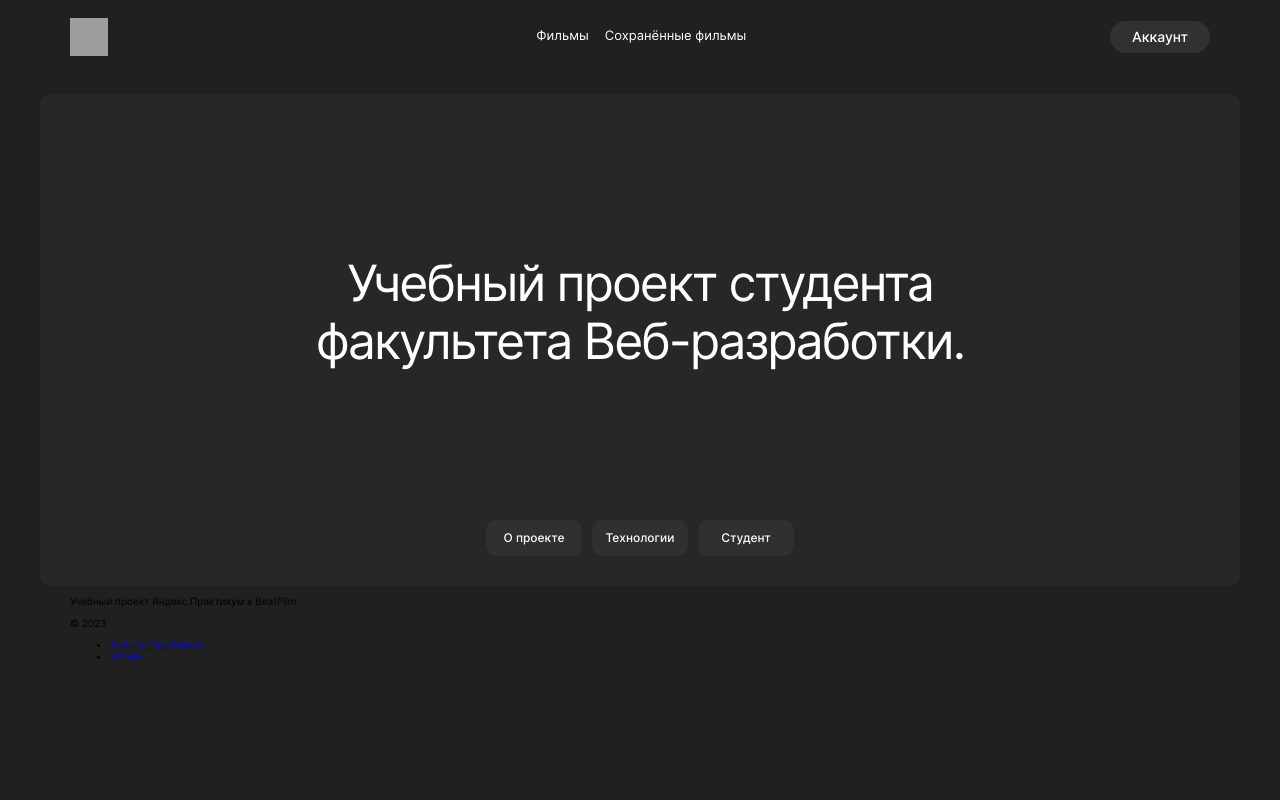
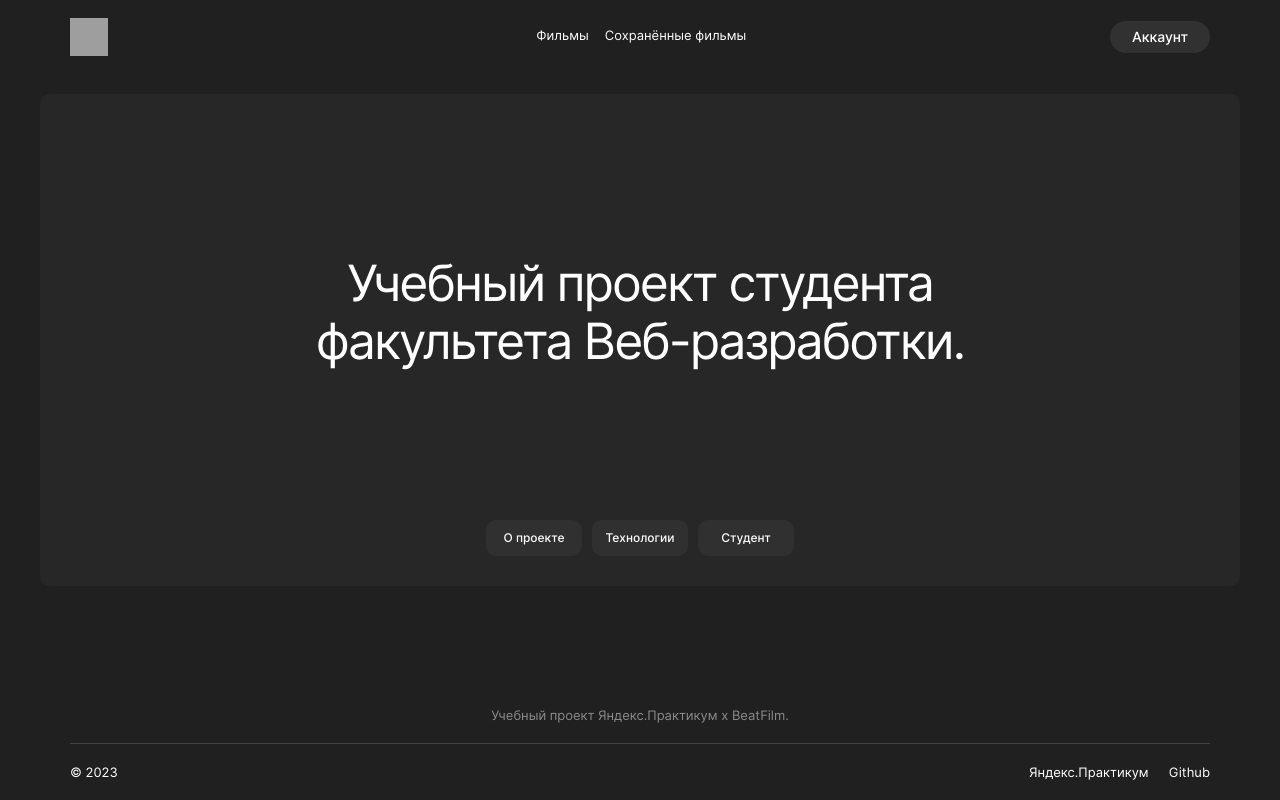
Before and after one commit to Sattturday/movies-explorer-frontend, a React (Create React App) app: page / in a window 1280 px wide. Built offline with nearby package versions, Linux system fonts and the light colour scheme; grey boxes are pictures that could not be loaded.

Commit message:
feat: add Promo and footer

```diff
--- a/src/components/common/Footer/Footer.scss
+++ b/src/components/common/Footer/Footer.scss
@@ -0,0 +1,53 @@
+@import '../../../styles/abstract/constants.scss';
+@import '../../../styles/abstract/mixins.scss';
+@import '../../../styles/abstract/placeholders.scss';
+
+.footer {
+  padding-top: 8rem;
+}
+
+.footer__title {
+  padding-bottom: 2rem;
+  @include footer-text($color-light-m);
+  text-align: center;
+}
+
+.footer__info {
+  padding: 2rem 0;
+  display: flex;
+  justify-content: space-between;
+  border-top: 1px solid $color-light-s;
+
+  @include media-mobile {
+    padding: 3rem 0 2rem;
+    flex-direction: column;
+    align-items: center;
+    gap: 3rem;
+  }
+}
+
+.footer__copyright {
+  @include footer-text($color-light-xl);
+
+  @include media-mobile {
+    color: $color-light-m;
+    order: 2;
+  }
+}
+
+.footer__list {
+  @include list;
+  display: flex;
+  gap: 2rem;
+
+  @include media-mobile {
+    flex-direction: column;
+    align-items: center;
+    gap: 1.2rem;
+  }
+}
+
+.footer__link {
+  @include link($color-light-xl);
+  @include footer-text($color-light-xl);
+}
--- a/src/styles/abstract/mixins.scss
+++ b/src/styles/abstract/mixins.scss
@@ -14,6 +14,12 @@
   @media (max-width: $mobile-width) {
     @content;
   }
+}
+
+@mixin list {
+  margin: 0;
+  padding: 0;
+  list-style: none;
 }
 
 @mixin link($color) {
@@ -61,6 +67,18 @@
   }
 }
 
+@mixin footer-text($color) {
+  margin: 0;
+  font-size: 1.3rem;
+  font-weight: 400;
+  line-height: normal;
+  color: $color;
+
+  @include media-mobile {
+    font-size: 1.2rem;
+  }
+}
+
 @mixin burger-line {
   content: '';
   display: inline-block;
--- a/src/styles/base/base.scss
+++ b/src/styles/base/base.scss
@@ -1,6 +1,18 @@
 html {
   font-size: 10px;
   scroll-behavior: smooth;
+}
+
+#root {
+  display: flex;
+  flex-direction: column;
+  height: 100vh;
+  main {
+    flex: 1 0 auto;
+  }
+  footer {
+    flex: 0 0 auto;
+  }
 }
 
 body {
--- a/src/styles/base/nav-menu.scss
+++ b/src/styles/base/nav-menu.scss
@@ -3,12 +3,10 @@
 }
 
 .nav-menu__list {
-  margin: 0;
-  padding: 0;
+  @include list;
   display: flex;
   justify-content: space-between;
   gap: 1.6rem;
-  list-style: none;
 
   @include media-small {
     width: 332px;
```
